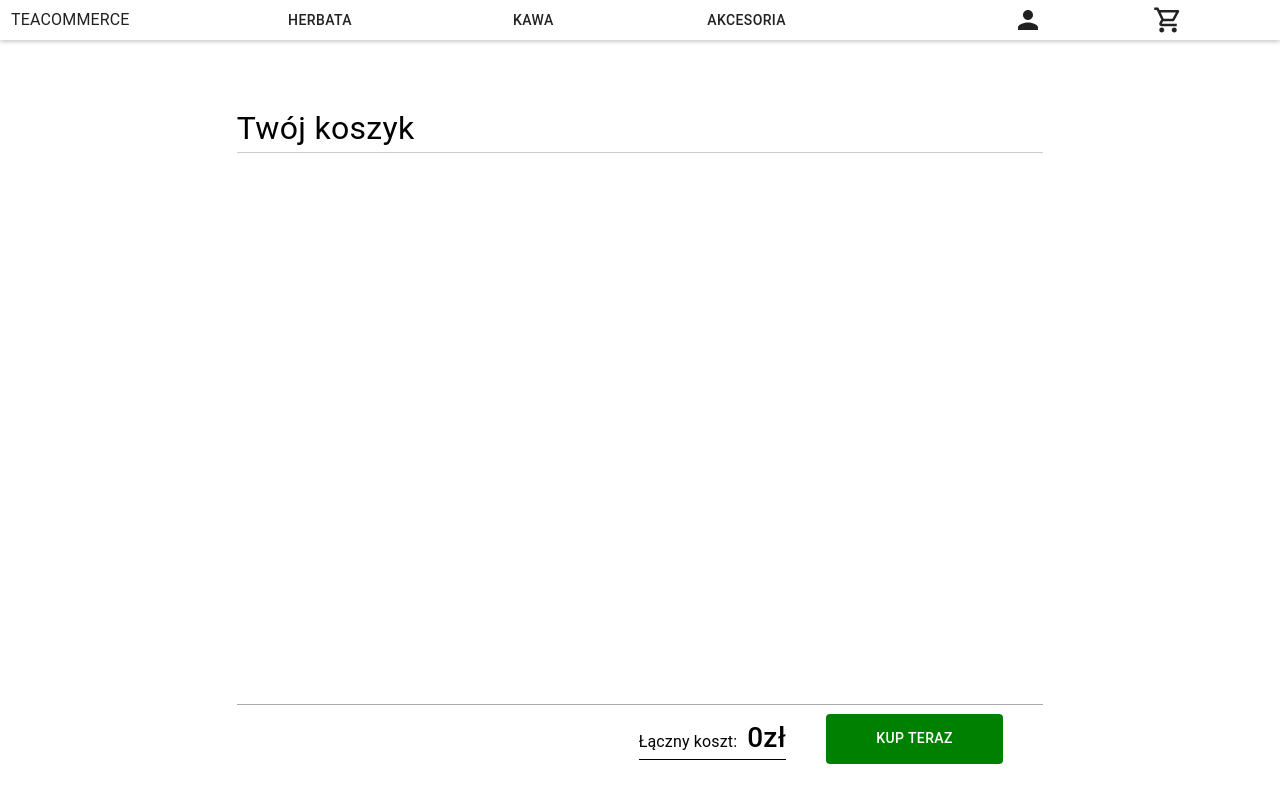
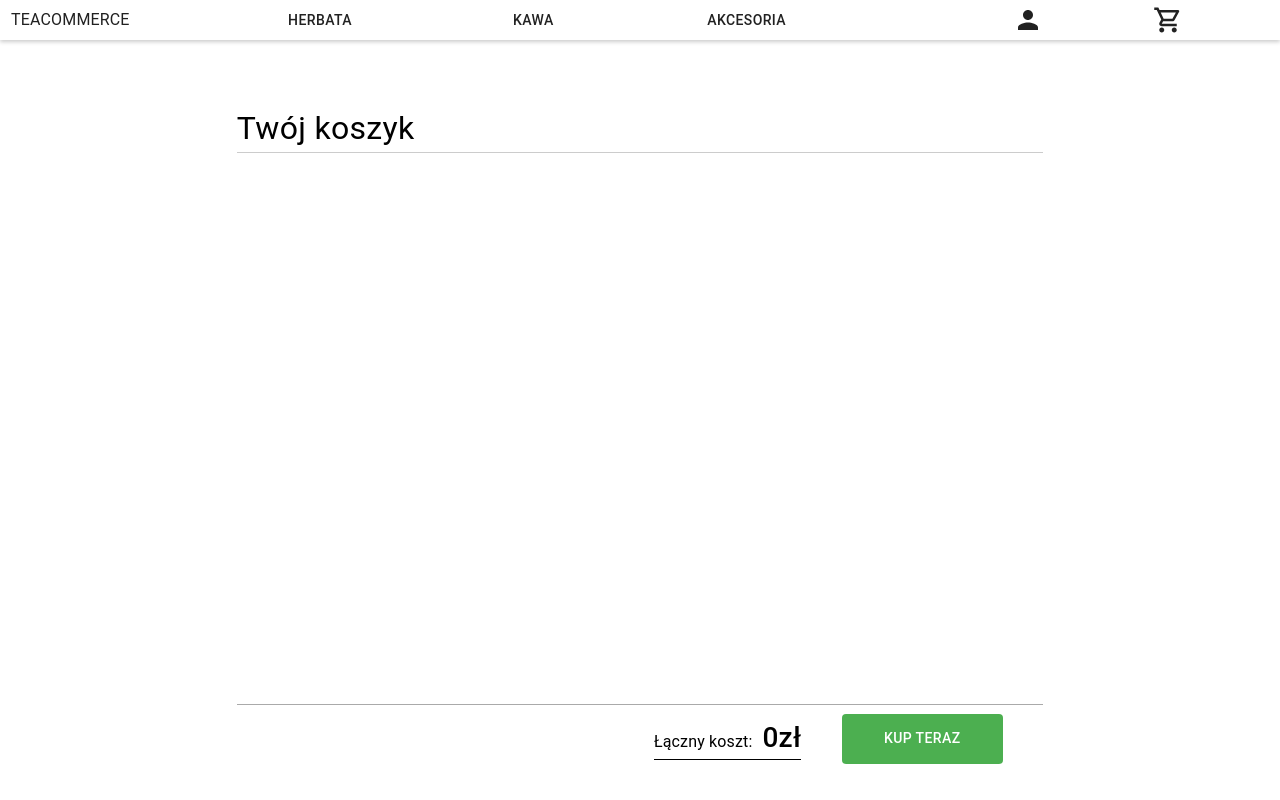
Before and after one commit to BD2-TeaParty/tea-webapp, a React (Create React App) app: page /cart in a window 1280 px wide. Built offline with nearby package versions, Linux system fonts and the light colour scheme.

Commit message:
unconfirmed order creation, order page routing

```diff
--- a/src/App.js
+++ b/src/App.js
@@ -5,6 +5,7 @@ import Navbar from './components/navbar/Navbar';
 import ProductList from './components/products/ProductList';
 import CartView from './components/cart/CartView';
 import UserView from './components/user/UserView';
+import OrderPage from './components/cart/OrderPage';
 
 function App() {
     return (
@@ -27,6 +28,9 @@ function App() {
                     <Route path='/user'>
                         <UserView />
                     </Route>
+                    <Route path='/order'>
+                        <OrderPage />
+                    </Route>
                 </Switch>
                 </div>
             </div>
--- a/src/components/cart/CartProduct.js
+++ b/src/components/cart/CartProduct.js
@@ -11,7 +11,6 @@ const CartProduct = props => {
 
     const quantityMsg = 'W koszyku:';
     const removeMsg = 'Usuń z koszyka';
-    console.log(props);
     return (
         <div style={props.style} className='cart-product-container' >
             <Typography>{props.index}.</Typography>
--- a/src/components/cart/CartView.css
+++ b/src/components/cart/CartView.css
@@ -70,11 +70,14 @@
     font-weight: 500;
 }
 
-.cart-container .cart-view .bottom button {
+.cart-container .cart-view .bottom .button {
+    width: 20%;
+    background-color: #4CAF50;
+    color: white;
     margin: 0px 5%;
-    padding: 20px 50px;
     min-height: 50px;
     height: 50%;
-    color: #fff;
-    background-color: green;
 }
+.cart-container .cart-view .bottom .button:hover{
+    background-color: #7CB342;
+}
--- a/src/components/cart/CartView.js
+++ b/src/components/cart/CartView.js
@@ -1,13 +1,18 @@
-import { Button, Typography } from '@material-ui/core';
 import React, { useEffect, useState } from 'react';
 import { connect } from 'react-redux';
-import { addItem, removeItem, decreaseItem, increaseItem } from '../../redux/actions/cartActions';
-import './CartView.css';
-// import NotInterestedIcon from '@material-ui/icons/NotInterested';
-import CartProduct from './CartProduct';
+import { Link } from 'react-router-dom';
 import { FixedSizeList as List } from 'react-window';
 import AutoSizer from "react-virtualized-auto-sizer";
+
+import { Button, Typography } from '@material-ui/core';
+
+import { addItem, removeItem, decreaseItem, increaseItem } from '../../redux/actions/cartActions';
+import { pushTempOrder } from '../../redux/actions/userActions';
+
+import CartProduct from './CartProduct';
 import { calculatePrice } from './util/calculatePrice';
+import './CartView.css';
+
 
 const CartView = props => {
 
@@ -40,9 +45,20 @@ const CartView = props => {
             props.decreaseItem(index);
     }
 
+    const addToTempOrders = () => {
+        const tempOrder = {
+            date: new Date(),
+            items: [...props.cart],
+            price: price
+        }
+
+        // console.log('tymczasowe zamowienie', tempOrder);
+        props.pushTempOrder(tempOrder);
+    }
+
     const CartItem = ({index, style}) => {
         const obj = props.cart[index];
-        console.log('item:', obj)
+        // console.log('item:', obj)
         return (
             <CartProduct {...obj} index={index} style={style}
                 cartCallback={removeCallback}
@@ -51,7 +67,6 @@ const CartView = props => {
             />
         )
     }
-
 
 
 
@@ -85,8 +100,12 @@ const CartView = props => {
                         <Typography className='info'>{totalCost} </Typography>
                         <Typography className='price'>{price}zł</Typography>
                     </div>
-                    <Button>
-                        KUP TERAZ
+
+                    <Button component={Link} to='/order'
+                        className='button'
+                        onClick={ () => addToTempOrders()}
+                        disabled={!props.cart.length}>
+                            KUP TERAZ
                     </Button>
                 </div>
             </section>
@@ -103,4 +122,4 @@ const mapStateToProps = (state) => {
 }
 
 
-export default connect(mapStateToProps, { addItem, removeItem, decreaseItem, increaseItem })(CartView);
+export default connect(mapStateToProps, { addItem, removeItem, decreaseItem, increaseItem, pushTempOrder })(CartView);
--- /dev/null
+++ b/src/components/cart/OrderPage.css
@@ -0,0 +1,11 @@
+
+.order-container {
+
+    width: 100%;
+    margin: 0px 15%;
+
+}
+
+.order-body {
+    padding: 5% 0px;
+}
--- /dev/null
+++ b/src/components/cart/OrderPage.js
@@ -0,0 +1,28 @@
+import React from 'react';
+
+
+import './OrderPage.css';
+
+const OrderPage = props => {
+
+    return (
+        <div className='order-container'>
+            <div className='order-body'>
+
+            </div>
+        </div>
+
+    )
+}
+
+
+const mapStateToProps = (state) => {
+    return {
+        user: state.userReducer.user,
+        address: state.userReducer.address,
+        tempOrders: state.userReducer.tempOrders
+    }
+}
+
+
+export default OrderPage;
```
